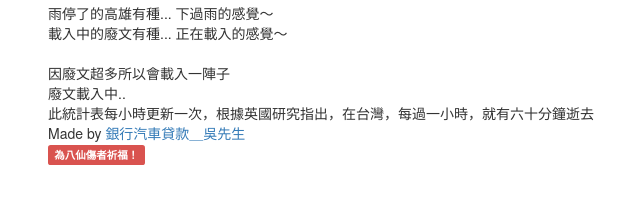
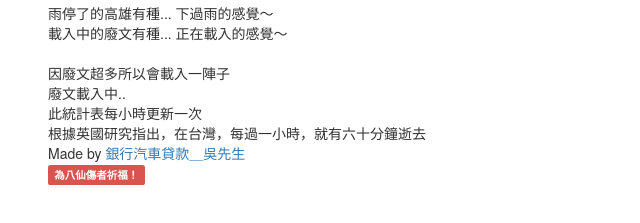
Before and after one commit to LarryStanley/TrashPost, a plain HTML site: page index.html in a window 1280 px wide. Shown: the part 67-290 px from the top of the page, without its empty margins (22-662 px from the left). Drawn offline with nearby package versions, Linux system fonts and the light colour scheme; no server answers.

Commit message:
Change line.

```diff
--- a/index.html
+++ b/index.html
@@ -28,7 +28,8 @@
             <span id="percent">廢文載入中</span><span id='dot'></span><br>
         </div>
         <div id="wu">
-            此統計表每小時更新一次，根據英國研究指出，在台灣，每過一小時，就有六十分鐘逝去<br>
+            此統計表每小時更新一次<br>
+            根據英國研究指出，在台灣，每過一小時，就有六十分鐘逝去<br>
             Made by <a href="https://goo.gl/aJxrBP" target="_blank">
             銀行汽車貸款＿吳先生</a></div>
         <div id="color">
```
